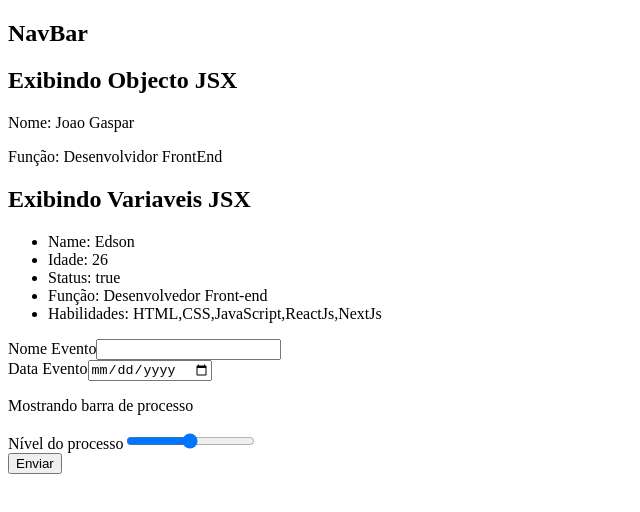
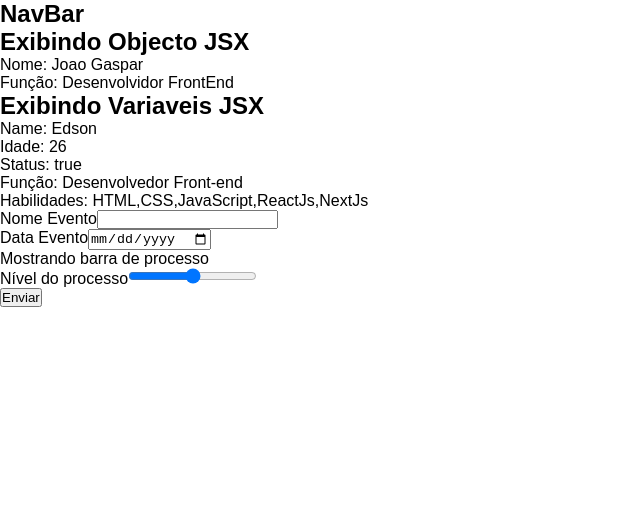
Before and after one commit to EdsonGaspar/study-full, a React (Vite) app in the folder studyreact/: page / in a window 1280 px wide. Shown: the top 512 px of the page, without its empty margins (0-640 px from the left). Built offline with nearby package versions, Linux system fonts and the light colour scheme.

Commit message:
Feat: Adicionando o arquico CSS no projecto.

```diff
--- a/studyreact/src/App.jsx
+++ b/studyreact/src/App.jsx
@@ -3,6 +3,7 @@
 import { NavBar } from "./components/navbar";
 import { Seach } from "./components/search";
 // import Test from "./components/text";
+import "./styles/global.css";
 
 function App() {
   return (
--- /dev/null
+++ b/studyreact/src/styles/global.css
@@ -0,0 +1,9 @@
+* {
+  margin: 0;
+  padding: 0;
+  box-sizing: border-box;
+}
+
+body {
+  font-family: Arial, Helvetica, sans-serif;
+}
```
